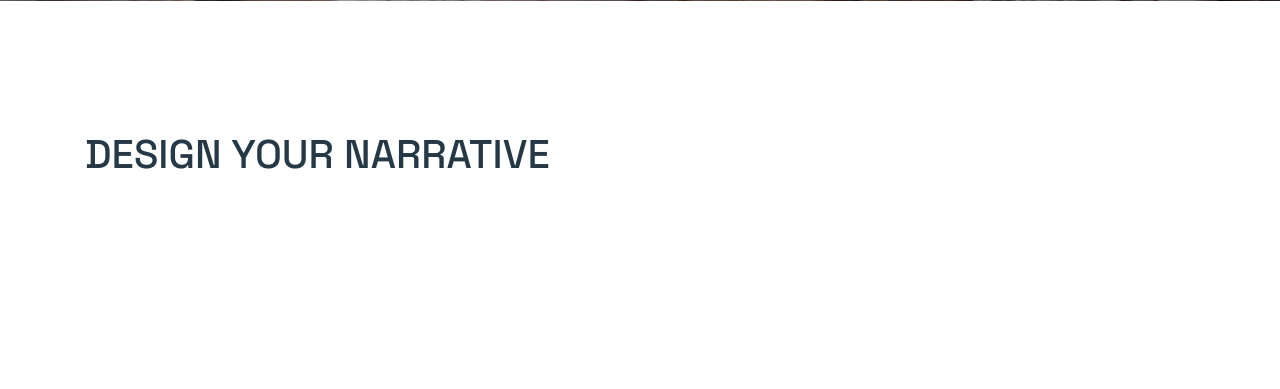
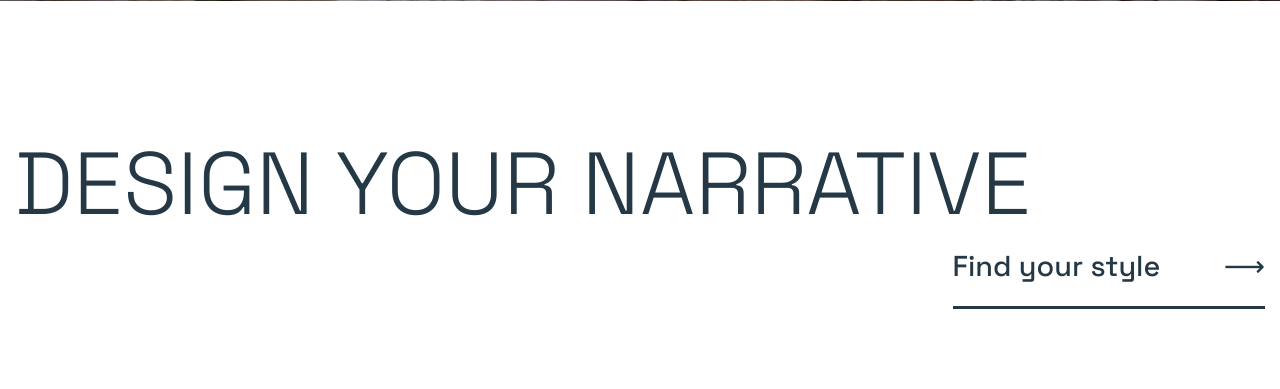
Before and after one commit to agustinaoh/display-none, a PHP site: page / in a window 1280 px wide. Shown: the part 1079-1468 px from the top of the page. Before the commit the page ends 1248 px from the top, so only its background shows below. Run offline with PHP 8.4, Linux system fonts and the light colour scheme; some libraries are stand-ins or nearby versions.

Commit message:
design-area button

```diff
--- a/css/components/design-area.css
+++ b/css/components/design-area.css
@@ -1,4 +1,22 @@
 .design-area{
   margin-top: 130px;
+  padding-bottom: 80px;
+
+}
+
+.design-area h1 {
+  font-weight: 300;
   font-size: 5.5rem;
 }
+
+#find-your-style{
+  padding: 0 0 2px 0;
+  border-bottom: 3px solid #243846;
+}
+
+.design-area a {
+  text-decoration: none;
+  font-weight: 500;
+  color: #243846;
+  font-size: 1.8rem;
+}
--- a/css/index.css
+++ b/css/index.css
@@ -11,3 +11,10 @@ body {
   font-size: 16px;
   color: #243846;
 }
+
+
+@media (min-width: 1200px) {
+  .container {
+    max-width: 1400px;
+  }
+}
--- a/index.html
+++ b/index.html
@@ -50,6 +50,12 @@
       <!-- Design area -->
       <div class="design-area">
         <h1>DESIGN YOUR NARRATIVE</h1>
+        <div id="find-your-style" class="col-3 offset-9">
+          <a href="#" class="d-flex justify-content-between">
+            <p>Find your style</p>
+            <p>⟶</p>
+          </a>
+        </div>
       </div>
     </div>
 
```
